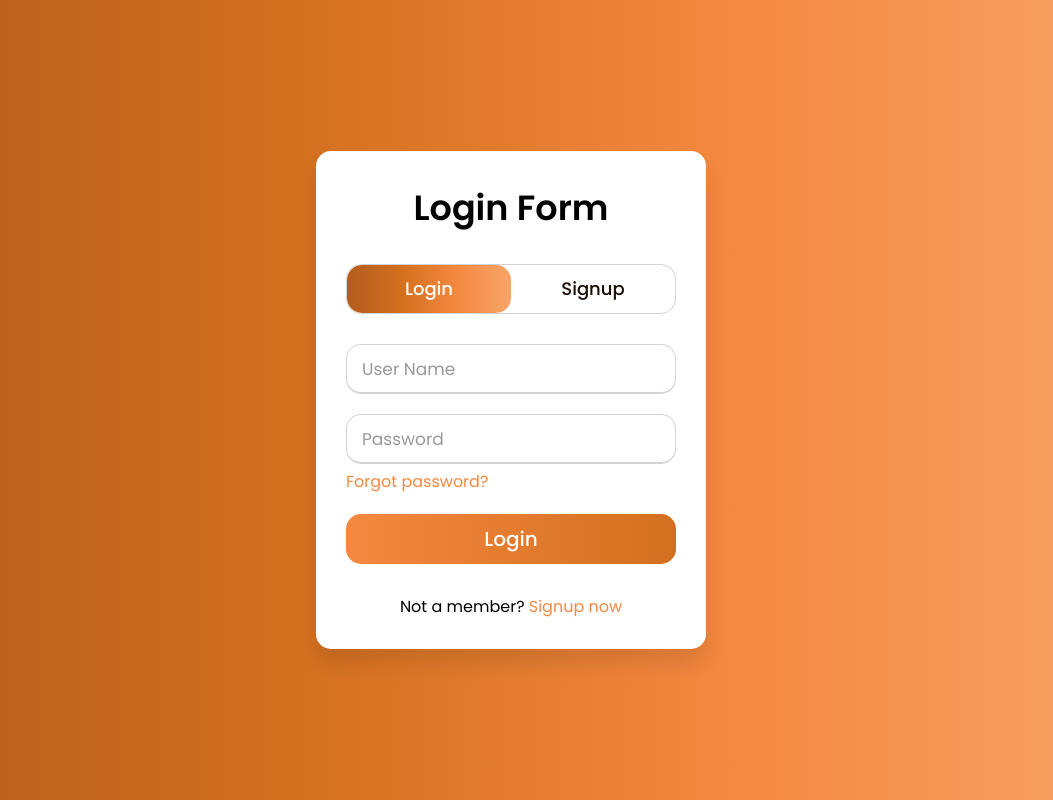
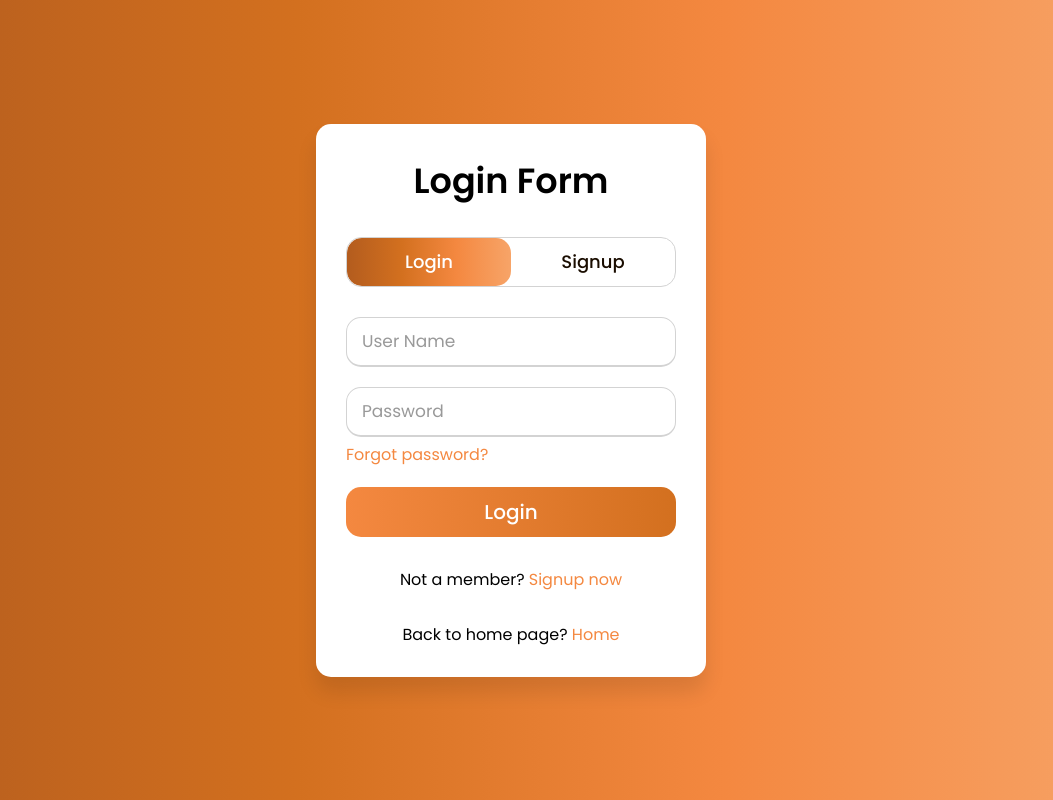
Before and after one commit to Kia-Aalam/Kia-Blog, a Django app: page /login/ in a window 1280 px wide. Shown: the whole page, without its empty margins (129-1182 px from the left). Run offline with Django 5.2, Linux system fonts and the light colour scheme.

Commit message:
add home link in login page

```diff
--- a/login/templates/login/login.html
+++ b/login/templates/login/login.html
@@ -54,7 +54,11 @@
             <div class="signup-link">
               Not a member? <a href="">Signup now</a>
             </div>
+            <div class="signup-link">
+              Back to home page? <a href="{% url 'home' %}">Home</a>
+            </div>
           </form>
+          <!-- Signup -->
           <form class="signup" method="post">
             {% csrf_token %}
             <div class="field">
```
